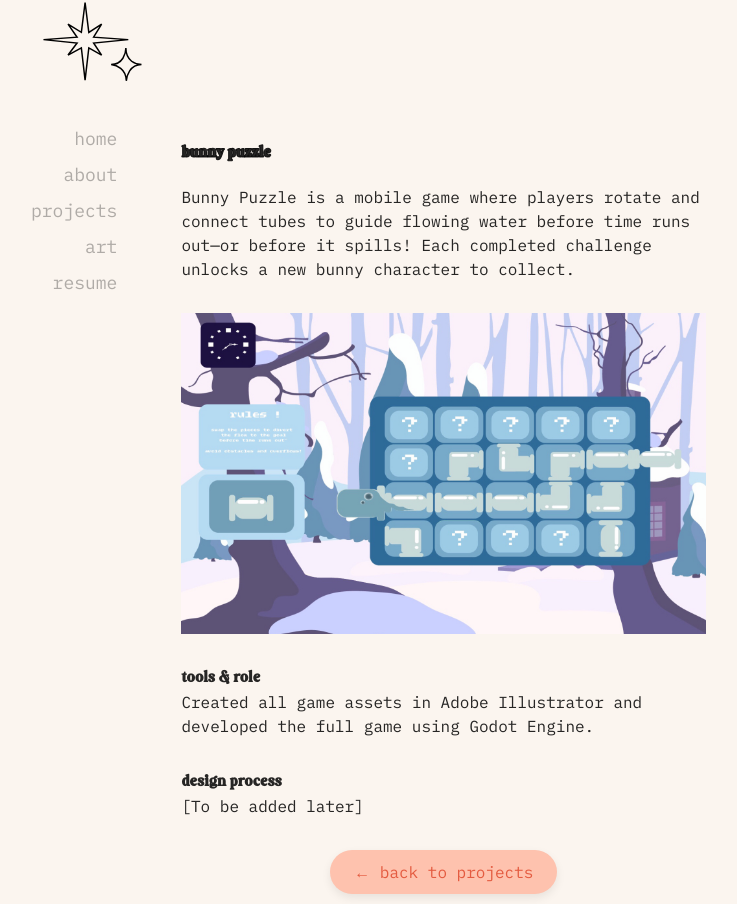
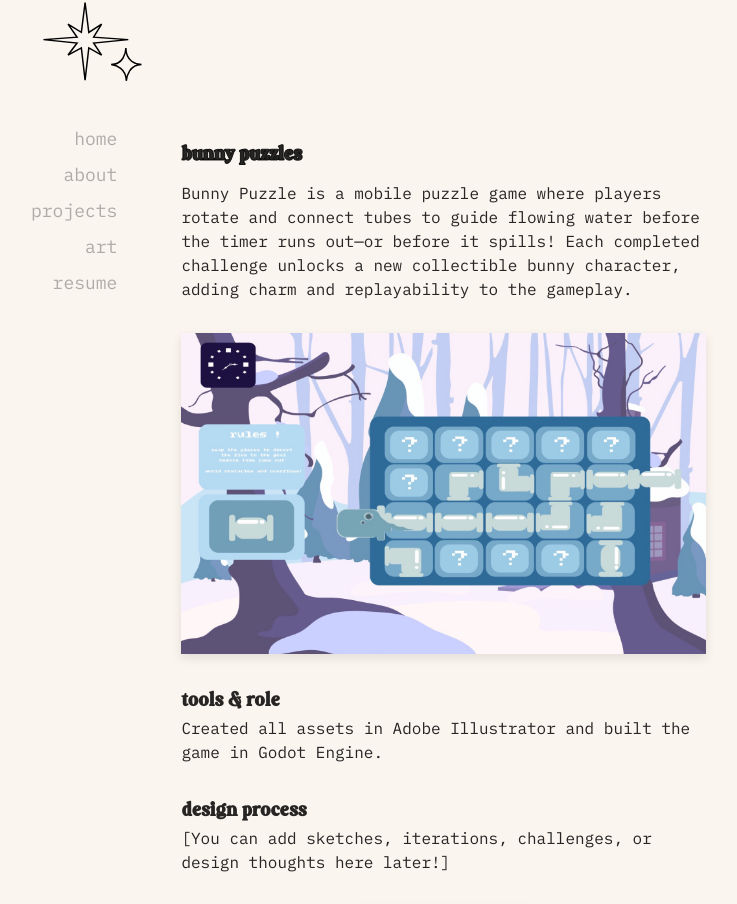
Before and after one commit to ruwkia/taylorsmith, a Next.js app: page /bunny-puzzle in a window 1280 px wide. Shown: the part 78-982 px from the top of the page, without its empty margins (253-990 px from the left). Built offline with nearby package versions, Linux system fonts and the light colour scheme.

Commit message:
Update bunny-puzzle.jsx

```diff
--- a/pages/bunny-puzzle.jsx
+++ b/pages/bunny-puzzle.jsx
@@ -1,10 +1,10 @@
 function BunnyPuzzle() {
   return (
-    <div style={{ padding: '2rem', fontFamily: 'IBM Plex Mono', fontSize: '1rem', color: 'rgba(0, 0, 0, 0.85)' }}>
-      <h1 style={{ fontWeight: 'bold', fontSize: '1rem', marginBottom: '1.5rem' }}>bunny puzzle</h1>
+    <div style={{ padding: '2rem', fontFamily: 'IBM Plex Mono', color: 'rgba(0, 0, 0, 0.85)' }}>
+      <h1 style={{ fontWeight: '700', fontSize: '1.25rem', marginBottom: '1rem' }}>bunny puzzles</h1>
 
       <p style={{ marginBottom: '1rem' }}>
-        Bunny Puzzle is a mobile game where players rotate and connect tubes to guide flowing water before time runs out—or before it spills! Each completed challenge unlocks a new bunny character to collect.
+        Bunny Puzzle is a mobile puzzle game where players rotate and connect tubes to guide flowing water before the timer runs out—or before it spills! Each completed challenge unlocks a new collectible bunny character, adding charm and replayability to the gameplay.
       </p>
 
       <div style={{ margin: '2rem 0' }}>
@@ -14,36 +14,38 @@ function BunnyPuzzle() {
           style={{
             width: '100%',
             maxWidth: '800px',
-            borderRadius: '0',
-            objectFit: 'cover',
+            borderRadius: '0px',
+            boxShadow: '0 4px 10px rgba(0, 0, 0, 0.1)'
           }}
         />
       </div>
 
-      <h2 style={{ fontWeight: 'bold', fontSize: '1rem', marginTop: '2rem' }}>tools & role</h2>
+      <h2 style={{ fontWeight: '700', fontSize: '1.25rem', marginTop: '2rem' }}>tools & role</h2>
       <p style={{ marginBottom: '1rem' }}>
-        Created all game assets in Adobe Illustrator and developed the full game using Godot Engine.
+        Created all assets in Adobe Illustrator and built the game in Godot Engine.
       </p>
 
-      <h2 style={{ fontWeight: 'bold', fontSize: '1rem', marginTop: '2rem' }}>design process</h2>
+      <h2 style={{ fontWeight: '700', fontSize: '1.25rem', marginTop: '2rem' }}>design process</h2>
       <p style={{ marginBottom: '1rem' }}>
-        [To be added later]
+        [You can add sketches, iterations, challenges, or design thoughts here later!]
       </p>
 
+      {/* Open on itch.io (future use) */}
+
+      {/* Back to Projects Button */}
       <div style={{ textAlign: 'center', marginTop: '2rem' }}>
         <a
           href="/projects"
           style={{
-            backgroundColor: '#FEC2AE',
-            color: '#e45b40',
+            backgroundColor: '#FEC2AE', // light pink
+            color: '#FAD4C0', // lighter pink text
             padding: '10px 24px',
             borderRadius: '9999px',
             textDecoration: 'none',
             fontSize: '1rem',
-            fontWeight: 'normal',
-            display: 'inline-block',
             boxShadow: '0 4px 10px rgba(0, 0, 0, 0.08)',
             transition: 'all 0.2s ease-in-out',
+            display: 'inline-block',
           }}
           onMouseEnter={(e) => {
             e.target.style.transform = 'scale(1.04)';
```
